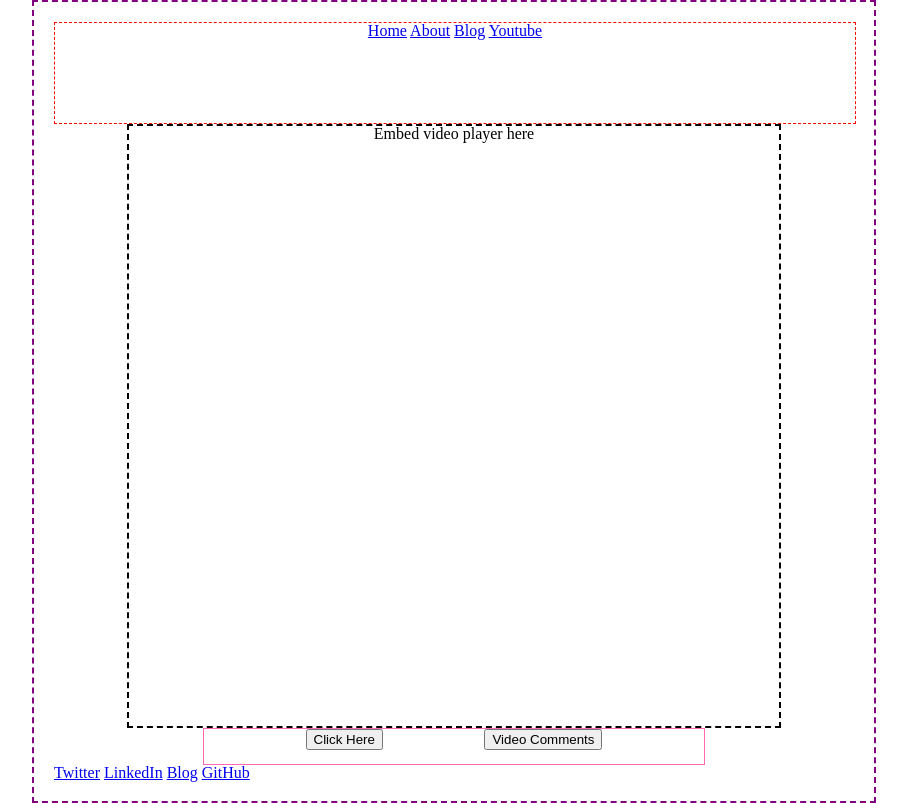
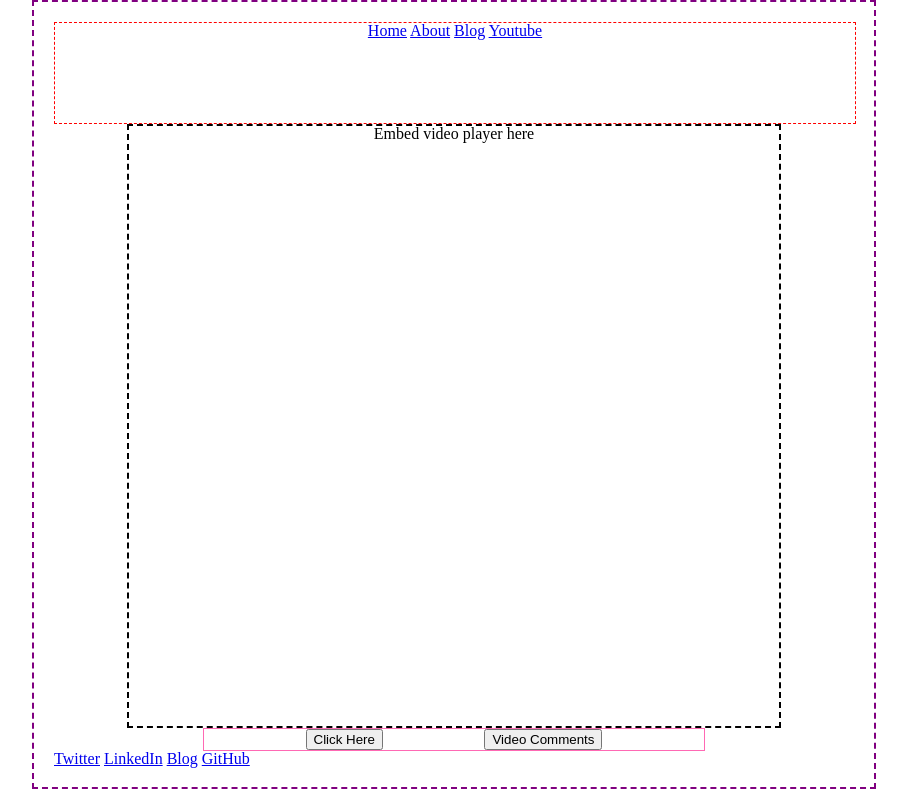
Before and after one commit to adaisbae/Random-Yoga-With-Adrienne, a plain HTML site: page index.html in a window 1280 px wide. Shown: the whole page, without its empty margins (186-1093 px from the left). Drawn offline with Linux system fonts and the light colour scheme.

Commit message:
fixed and centered the buttons under the video player

```diff
--- a/index.css
+++ b/index.css
@@ -71,9 +71,12 @@ table {
 
 .button {
 	border: 1px solid hotpink;
+	margin: auto;
 	width: 500px;
-	height: 35px;
-	margin: auto;
 	display: flex;
 	justify-content: space-evenly;
 }
+
+.button .button-item {
+
+}
--- a/index.html
+++ b/index.html
@@ -27,11 +27,11 @@
     </div>
 
 <section class= "button">
-    <div id= "randombutton">
+    <div class= "button-item">
         <button>Click Here</button>
     </div>
 
-    <div id= "videobutton">
+    <div class= "button-item">
         <button>Video Comments</button>
     </div>
 </section>
```
